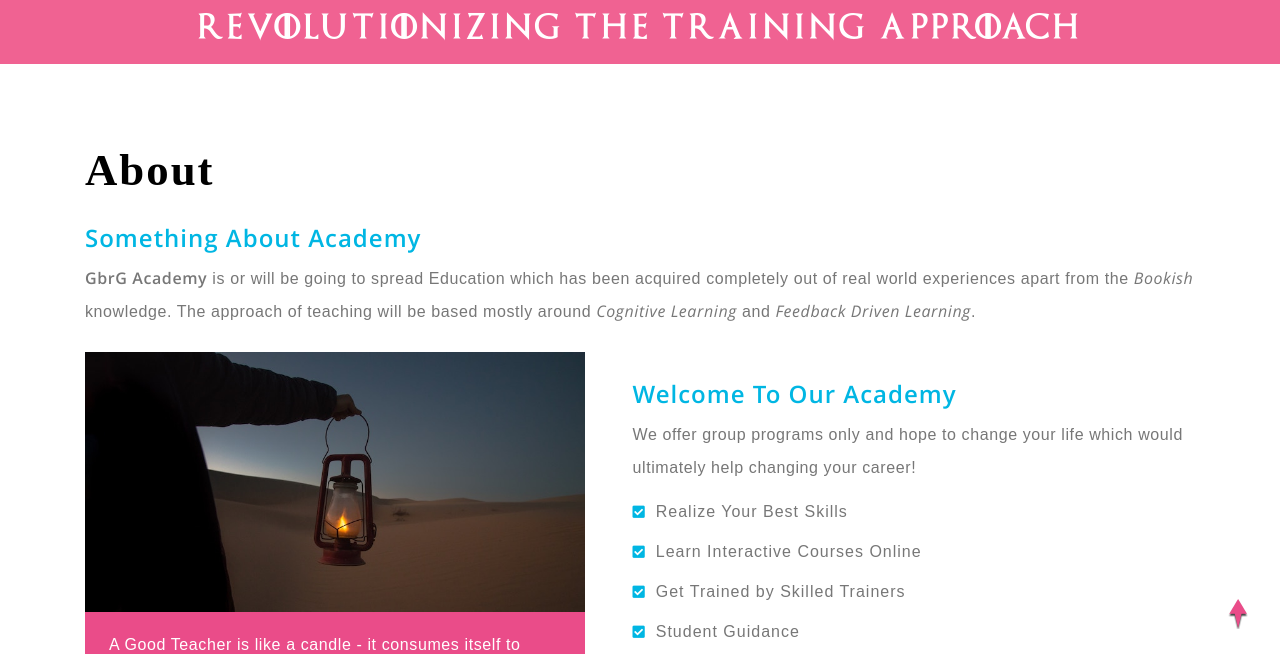
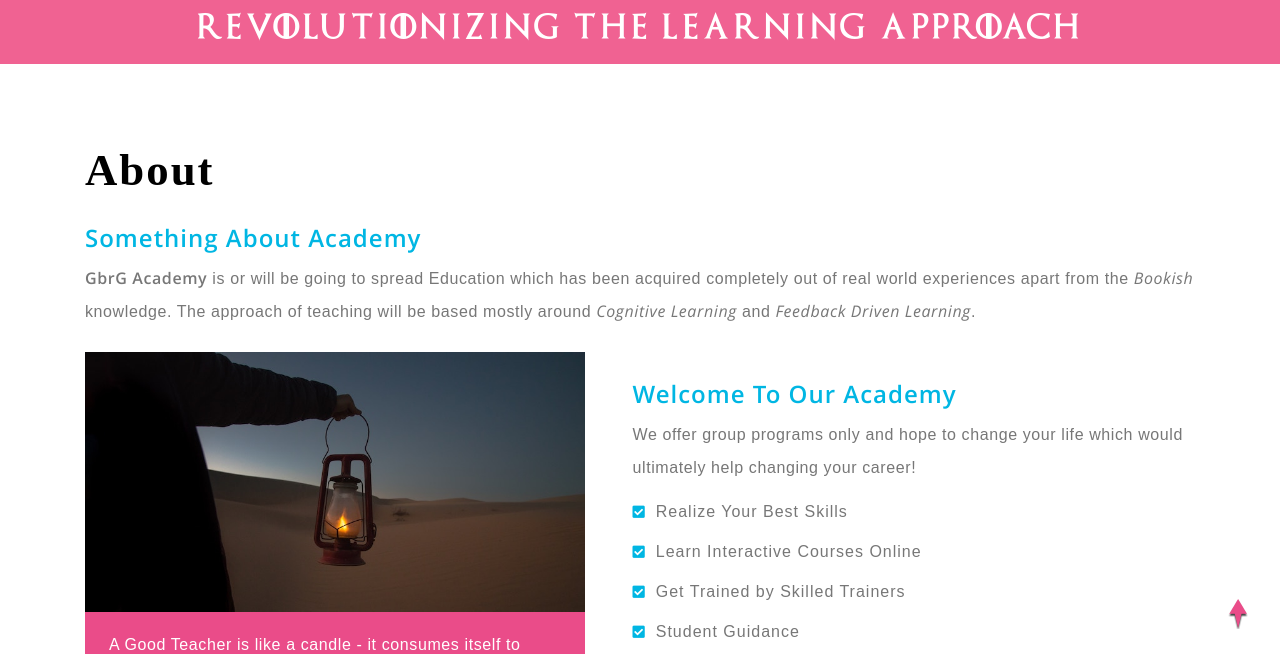
Before and after one commit to gbrgacademy/gbrgacademy.github.io, a Jekyll site: the page built from index.html, in a window 1280 px wide and 900 px high, scrolled down 563 px, cut to the strip 246-900 px from the top of the window. Built offline with Jekyll 4.4.1, drawn with Linux system fonts in a browser that asks for light colours; some web fonts are replaced.

Commit message:
Updated the brand line

```diff
--- a/_config.yml
+++ b/_config.yml
@@ -4,7 +4,7 @@ description: >- # this means to ignore newlines until "baseurl:"
   Get taught through the skilled trainers who gained experiences through
   real-world experiences.
 brand_line: >-
-  Revolutionizing the Training Approach
+  Revolutionizing the Learning Approach
 baseurl: "" # the subpath of your site, e.g. /blog
 url: "" # the base hostname & protocol for your site, e.g. http://example.com
 twitter_username: jekyllrb
```
